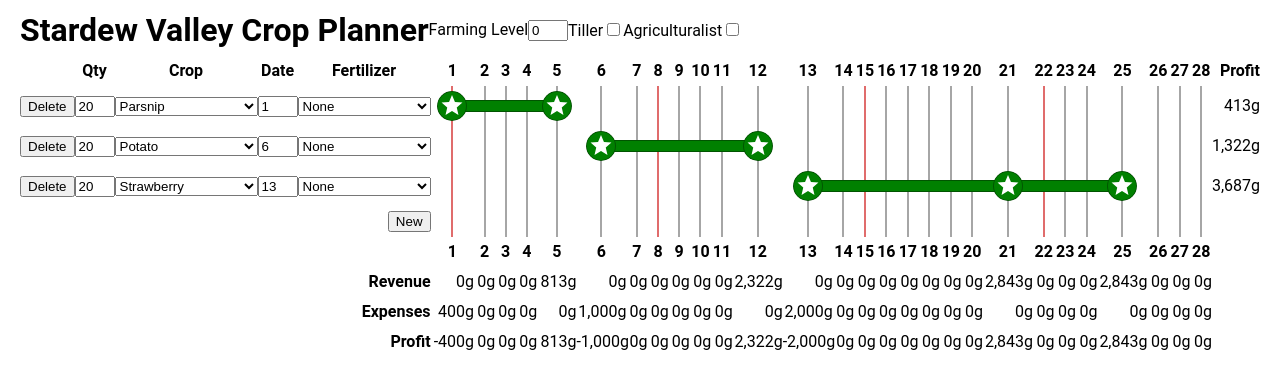
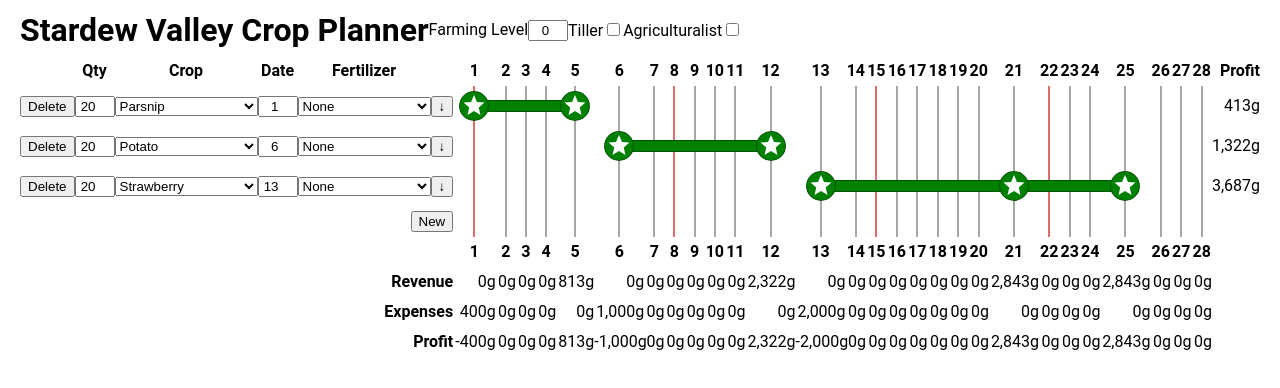
Before and after one commit to Thom1729/Stardew-Valley-Planner, a React (Create React App) app: page / in a window 1280 px wide. Shown: the top 388 px of the page. Built offline with nearby package versions, Linux system fonts and the light colour scheme; the HTML template or start-up script is replaced by a standard one.

Commit message:
UI improvements

```diff
--- a/src/components/Table.scss
+++ b/src/components/Table.scss
@@ -18,6 +18,7 @@
     [planting-crop] auto
     [planting-start] auto
     [planting-fertilizer] auto
+    [planting-move] auto
     [left-end] repeat(28,
       [day] minmax(auto, 25px) [day-center] minmax(auto, 25px) [day-end]
     )
@@ -37,6 +38,10 @@
     color: green;
     z-index: 1;
 
+    &:hover {
+      z-index: 99;
+    }
+
     & > svg {
       overflow: visible;
       display: block;
@@ -53,12 +58,16 @@
       }
 
       foreignObject {
+        color: black;
         overflow: visible;
 
-        div {
-          width: 100px;
-          background-color: #eee;
-          border: 1px solid red;
+        & > div {
+          width: 120px;
+          margin-top: 0.25rem;
+          padding: .5rem;
+          border: 1px solid #aaa;
+          border-radius: 0.25rem;
+          background-color: white;
           transform: translateX(-50%);
         }
       }
--- a/src/components/Table.tsx
+++ b/src/components/Table.tsx
@@ -61,11 +61,11 @@
   ]);
 
   const eventsByPlanting = Object.fromEntries(
-    value.map((planting, i) => [i, getEvents(planting, options)])
+    value.map((planting, i) => [planting.id, getEvents(planting, options)])
   );
 
   const aggregatesByPlanting = Object.fromEntries(
-    Object.entries(eventsByPlanting).map(([i, events]) => [i, aggregateEvents(events, plantingAggregates)])
+    Object.entries(eventsByPlanting).map(([id, events]) => [id, aggregateEvents(events, plantingAggregates)])
   );
 
   const allEvents = Object.values(eventsByPlanting).flatMap(x => x);
@@ -107,7 +107,7 @@
           key={`planting-${planting.id}`}
           row={`planting ${i+1}`}
         >
-          {Array.from(pairs(eventsByPlanting[i])).map(([previous, event]) => {
+          {Array.from(pairs(eventsByPlanting[planting.id])).map(([previous, event]) => {
             return <Cell
               key={previous.day}
               column={`day-center ${previous.day} / day-center ${event.day}`}
@@ -115,7 +115,7 @@
             />;
           })}
 
-          {eventsByPlanting[i].map(event =>
+          {eventsByPlanting[planting.id].map(event =>
             <Cell key={event.day} column={`day ${event.day} / day-end ${event.day}`} className='Event'>
               <svg viewBox='-15 -15 30 30'>
                 <defs>
@@ -126,7 +126,19 @@
                 <circle r={15} clipPath="url(#clip)" />
                 <Star points={5} r1={5} r2={11} fill="white" stroke="none" />
                 <foreignObject x={0} y={15} height={0} width={'100%'}>
-                  <div>Hello, World!</div>
+                  <div>
+                    <div>Day {event.day}</div>
+                    <table>
+                      <tbody>
+                        {Object.entries(aggregatesByPlanting[planting.id][event.day - 1]).map(
+                          ([key, value]) => <tr key={key}>
+                            <th>{key}</th>
+                            <td><G g={value} /></td>
+                          </tr>
+                        )}
+                      </tbody>
+                    </table>
+                  </div>
                 </foreignObject>
               </svg>
             </Cell>
@@ -139,9 +151,9 @@
       {Object.keys(plantingAggregates).map((name, j) =>
         <Cell group key={name} column={`planting-aggregate ${j+1}`}>
           <Cell row='header' className='Cell-Heading'>{name}</Cell>
-          {value.map((_, i) =>
+          {value.map((planting, i) =>
             <Cell key={i} row={`planting ${i+1}`}>
-              <G g={aggregatesByPlanting[i].map(x => x[name]).reduce((a,b) => a+b)} />
+              <G g={aggregatesByPlanting[planting.id].map(x => x[name]).reduce((a,b) => a+b)} />
             </Cell>
           )}
         </Cell>
@@ -196,6 +208,19 @@
     [onChange, value],
   );
 
+  const move = useCallback(
+    (p: Planting, diff: number) => {
+      const index = value.indexOf(p) + diff;
+      const a = value.filter(p2 => p2.id !== p.id);
+      onChange([
+        ...a.slice(0, index),
+        p,
+        ...a.slice(index),
+      ]);
+    },
+    [onChange, value],
+  );
+
   return <Cell group>
     <Cell group
       className='Planting-Table-Headers'
@@ -216,6 +241,7 @@
           planting={planting}
           plantingChanged={modifyPlanting}
           deletePlanting={deletePlanting}
+          move={move}
         />
       </Cell>
     )}
@@ -230,10 +256,12 @@
   planting: Planting,
   plantingChanged: (value: Planting) => void,
   deletePlanting: (i: number) => void,
+  move: (value: Planting, index: number) => void,
 }> = ({
   planting,
   plantingChanged,
   deletePlanting,
+  move,
 }) => {
   const callbacks = usePropertyCallbacks(planting, plantingChanged);
   return <>
@@ -251,6 +279,10 @@
     </Cell>
     <Cell group column='planting-fertilizer'>
       <FertilizerSelector value={planting.fertilizer} onChange={callbacks.fertilizer} />
+    </Cell>
+    <Cell column="planting-move">
+      {/*<Button onClick={() => { move(planting, -1); }}>↑</Button>*/}
+      <Button onClick={() => { move(planting, 1); }}>↓</Button>
     </Cell>
   </>;
 };
--- a/src/components/components.scss
+++ b/src/components/components.scss
@@ -1,3 +1,4 @@
 .NumberInput {
     width: 3em;
+    text-align: right;
 }
```
